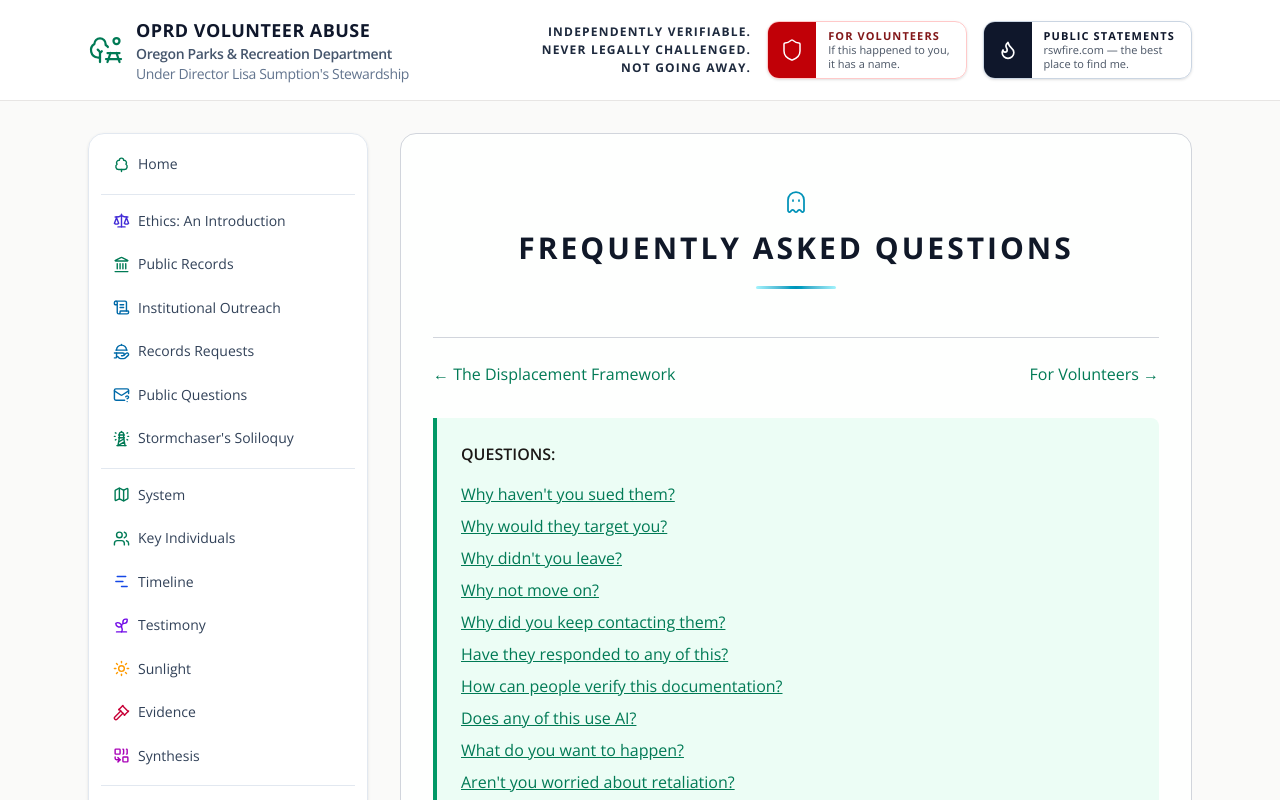
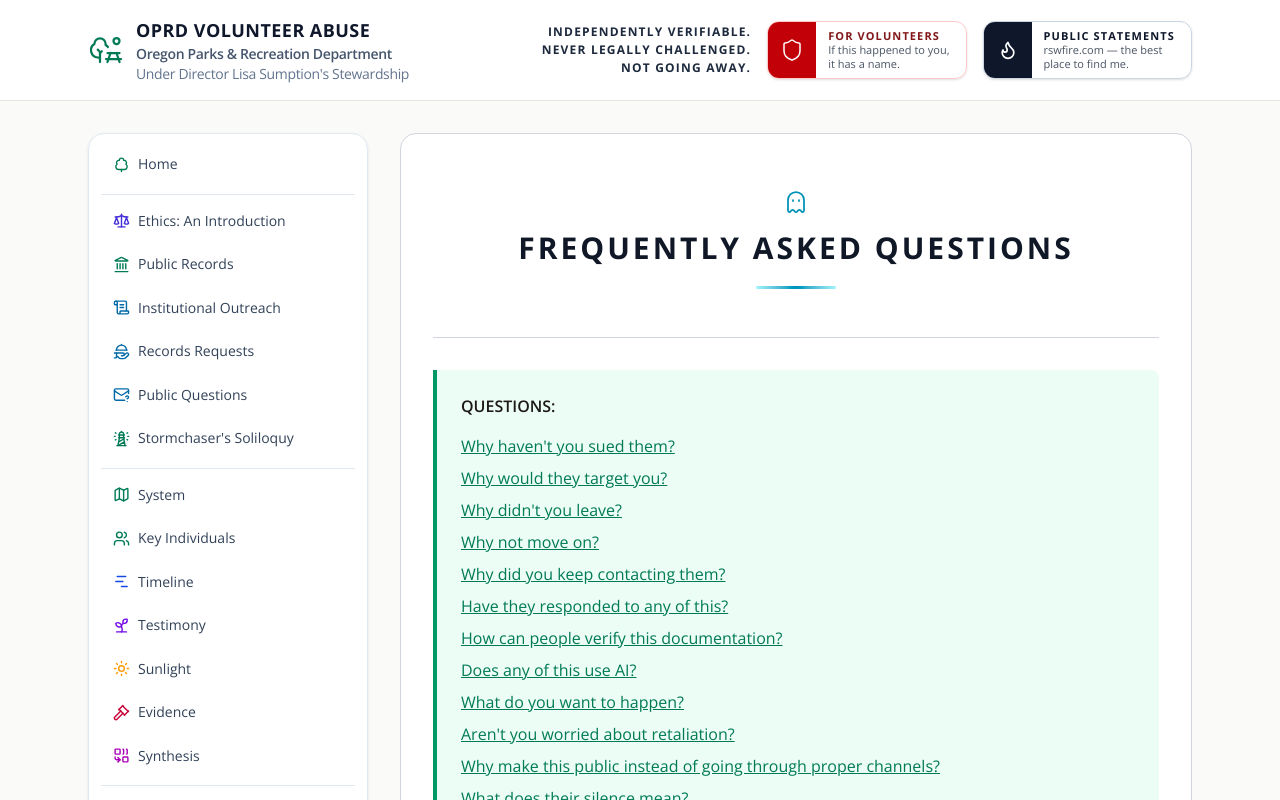
Before and after one commit to rswfire/rswfire.oprd, a Next.js app: page /faq in a window 1280 px wide. Shown: the top 800 px of the page. Built offline with nearby package versions, Linux system fonts and the light colour scheme.

Commit message:
FAQ: no previous or next

```diff
--- a/app/(archive)/faq/page.tsx
+++ b/app/(archive)/faq/page.tsx
@@ -15,8 +15,6 @@ export default function FAQPage() {
         <SectionPage
             emblem="Ghost" tone="cyan"
             title="FREQUENTLY ASKED QUESTIONS"
-            previousPage={{ href: "/displacement", label: "The Displacement Framework" }}
-            nextPage={{ href: "/volunteers", label: "For Volunteers" }}
         >
             <div className="mt-8 space-y-8">
 
```
